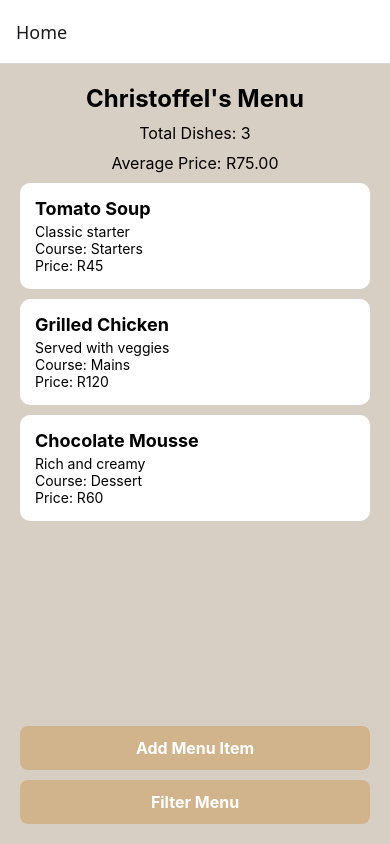
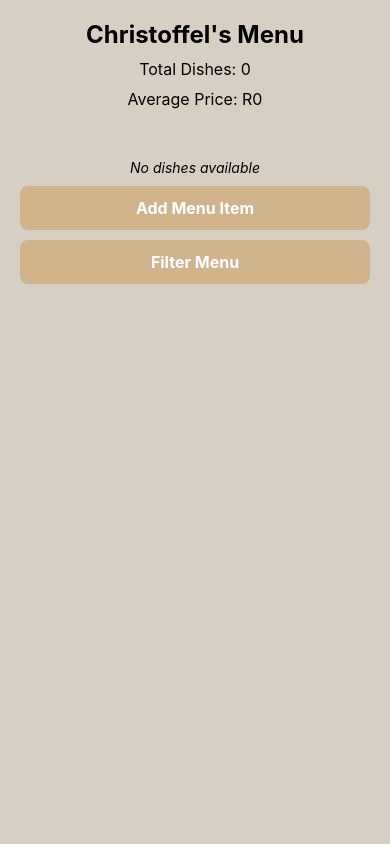
Before and after one commit to Natz-reddy/part-2, a React Native app: screen / in a window 390 px wide. Built offline with nearby package versions, Linux system fonts and the light colour scheme.

Commit message:
editing code
making slight edits to imports of my code to link the filter menu screen properly and to get the menu to show up

```diff
--- a/App.js
+++ b/App.js
@@ -1,51 +1,33 @@
 import React, { useState } from 'react';
 import { NavigationContainer } from '@react-navigation/native';
-import { createNativeStackNavigator } from '@react-navigation/native-stack';
-
+import { createStackNavigator } from '@react-navigation/stack';
 import HomeScreen from './HomeScreen';
 import AddMenuScreen from './AddMenuScreen';
 import FilterMenuScreen from './FilterMenuScreen';
 
-const Stack = createNativeStackNavigator();
-
-const predefinedMenu = [
-  { name: 'Tomato Soup', description: 'Classic starter', course: 'Starters', price: 45 },
-  { name: 'Grilled Chicken', description: 'Served with veggies', course: 'Mains', price: 120 },
-  { name: 'Chocolate Mousse', description: 'Rich and creamy', course: 'Dessert', price: 60 },
-];
+const Stack = createStackNavigator();
 
 export default function App() {
-  const [menuItems, setMenuItems] = useState(predefinedMenu);
+  const [menuItems, setMenuItems] = useState([]);
 
   return (
     <NavigationContainer>
-      <Stack.Navigator initialRouteName="Home">
+      <Stack.Navigator screenOptions={{ headerShown: false }}>
         <Stack.Screen name="Home">
           {(props) => (
-            <HomeScreen
-              {...props}
-              menuItems={menuItems}
-              setMenuItems={setMenuItems}
-            />
+            <HomeScreen {...props} menuItems={menuItems} setMenuItems={setMenuItems} />
           )}
         </Stack.Screen>
 
         <Stack.Screen name="AddMenu">
           {(props) => (
-            <AddMenuScreen
-              {...props}
-              menuItems={menuItems}
-              setMenuItems={setMenuItems}
-            />
+            <AddMenuScreen {...props} menuItems={menuItems} setMenuItems={setMenuItems} />
           )}
         </Stack.Screen>
 
         <Stack.Screen name="FilterMenu">
           {(props) => (
-            <FilterMenuScreen
-              {...props}
-              menuItems={menuItems}
-            />
+            <FilterMenuScreen {...props} menuItems={menuItems} />
           )}
         </Stack.Screen>
       </Stack.Navigator>
--- a/app.json
+++ b/app.json
@@ -1,7 +1,7 @@
 {
   "expo": {
     "name": "part-2",
-    "slug": "snack-aba630a7-38ff-490e-bf81-4d6b91d368cf",
+    "slug": "snack-c918b549-7162-4b71-bbbc-e61a0c7a8bf6",
     "version": "1.0.0",
     "orientation": "portrait",
     "icon": "./assets/icon.png",
--- a/package.json
+++ b/package.json
@@ -15,8 +15,10 @@
     "@expo/vector-icons": "^15.0.3",
     "react-native-paper": "4.9.2",
     "react-native-screens": "~4.16.0",
+    "@react-navigation/stack": "*",
     "@react-navigation/native": "*",
     "@react-native-picker/picker": "2.11.1",
+    "react-native-gesture-handler": "~2.28.0",
     "@react-navigation/native-stack": "*",
     "react-native-safe-area-context": "~5.6.0"
   },
```
